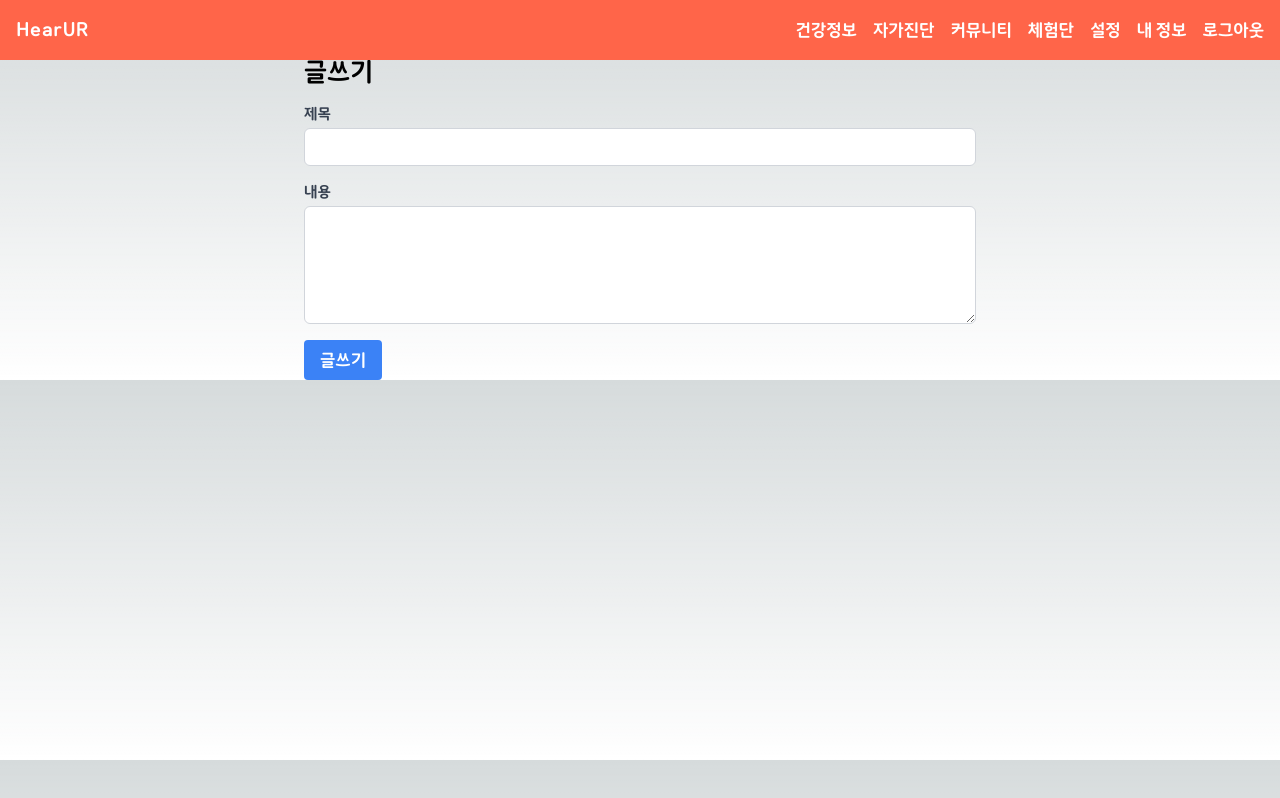
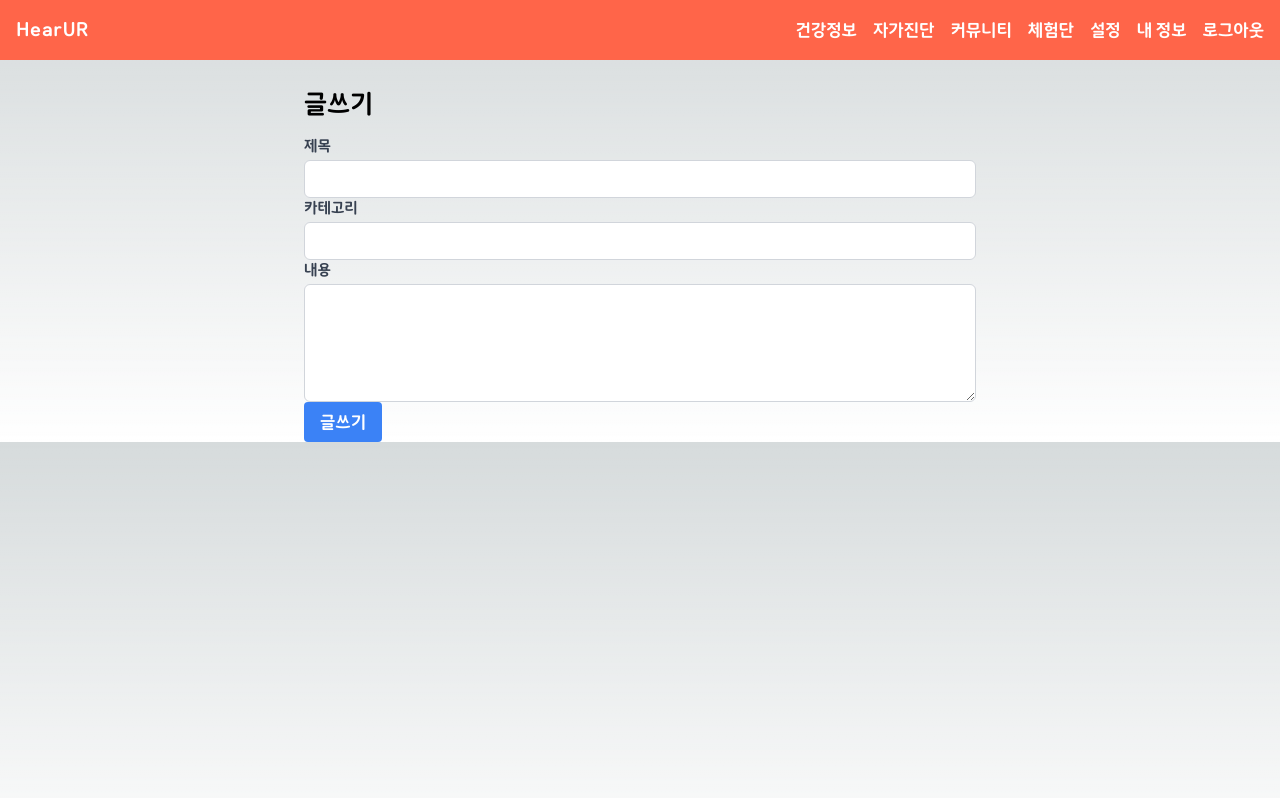
Before and after one commit to HealthCatcher/HearUR-front, a Next.js app: page /community/write in a window 1280 px wide. Built offline with nearby package versions, Linux system fonts and the light colour scheme; sample sign-in values are in the browser's storage.

Commit message:
feat: 게시글 작성 페이지 api 연결

```diff
--- a/src/app/community/write/page.tsx
+++ b/src/app/community/write/page.tsx
@@ -1,34 +1,65 @@
 "use client";
-import React, { useState } from 'react';
+import React, {useEffect, useState} from 'react';
+import {useRouter} from 'next/navigation';
+import axios from "axios";
 
 const WritePage = () => {
   const [title, setTitle] = useState('');
   const [content, setContent] = useState('');
+  const [category, setCategory] = useState('');
+  const router = useRouter();
 
-    const handleSubmit = (event: React.FormEvent<HTMLFormElement>) => {
-        event.preventDefault();
-        // 여기서 폼 데이터를 처리하거나 API 호출 등의 작업을 수행할 수 있습니다.
-        console.log('제목:', title);
-        console.log('내용:', content);
-        // 예시로 console에 출력하는 것으로 대체합니다.
+  useEffect(() => {
+    if (typeof window !== 'undefined') {
+      if (localStorage.getItem('jwt') === null) {
+        router.push('/login');
+      }
+    }
+  }, []);
+  const handleSubmit = () => {
+    axios.post('http://localhost:8080/api/v1/community/post', {
+      title: title,
+      content: content,
+      category: category,
+    }, {
+      headers: {
+        'Content-Type': 'application/json',
+        'Authorization': localStorage.getItem('jwt'),
+      }
+    }).then(r => {
+      console.log(r);
+      console.log(r.headers);
+      if (r.status === 201) router.push(r.headers['location']);
+      else throw new Error('글쓰기 실패');
+    }).catch(e => {
+      alert(e.message);
+    })
   }
 
   return (
-        <div className="max-w-2xl mx-auto mt-8">
+      <div className="max-w-2xl mx-auto pt-8">
         <h1 className="text-2xl font-bold mb-4">글쓰기</h1>
-            <form onSubmit={handleSubmit} className="space-y-4">
         <div>
           <label htmlFor="title" className="block text-sm font-medium text-gray-700">제목</label>
-                    <input type="text" id="title" value={title} onChange={(e) => setTitle(e.target.value)} className="mt-1 px-3 py-2 block w-full border border-gray-300 rounded-md focus:outline-none focus:ring-blue-500 focus:border-blue-500 sm:text-sm" />
+          <input type="text" id="title" value={title} onChange={(e) => setTitle(e.target.value)}
+                 className="mt-1 px-3 py-2 block w-full border border-gray-300 rounded-md focus:outline-none focus:ring-blue-500 focus:border-blue-500 sm:text-sm"/>
+        </div>
+        <div>
+          <label htmlFor="category" className="block text-sm font-medium text-gray-700">카테고리</label>
+          <input type="text" id="category" value={category} onChange={(e) => setCategory(e.target.value)}
+                 className="mt-1 px-3 py-2 block w-full border border-gray-300 rounded-md focus:outline-none focus:ring-blue-500 focus:border-blue-500 sm:text-sm"/>
         </div>
         <div>
           <label htmlFor="content" className="block text-sm font-medium text-gray-700">내용</label>
-                    <textarea id="content" value={content} onChange={(e) => setContent(e.target.value)} rows={5} className="mt-1 px-3 py-2 block w-full border border-gray-300 rounded-md focus:outline-none focus:ring-blue-500 focus:border-blue-500 sm:text-sm"></textarea>
+          <textarea id="content" value={content} onChange={(e) => setContent(e.target.value)} rows={5}
+                    className="mt-1 px-3 py-2 block w-full border border-gray-300 rounded-md focus:outline-none focus:ring-blue-500 focus:border-blue-500 sm:text-sm"></textarea>
         </div>
         <div>
-                    <button type="submit" className="px-4 py-2 bg-blue-500 text-white rounded hover:bg-blue-700">글쓰기</button>
+          <button onClick={handleSubmit}
+                  className="px-4 py-2 bg-blue-500 text-white rounded hover:bg-blue-700">글쓰기
+          </button>
         </div>
-            </form>
+
       </div>
   );
 }
```
Lines whose indentation alone changed are shown as unchanged.
